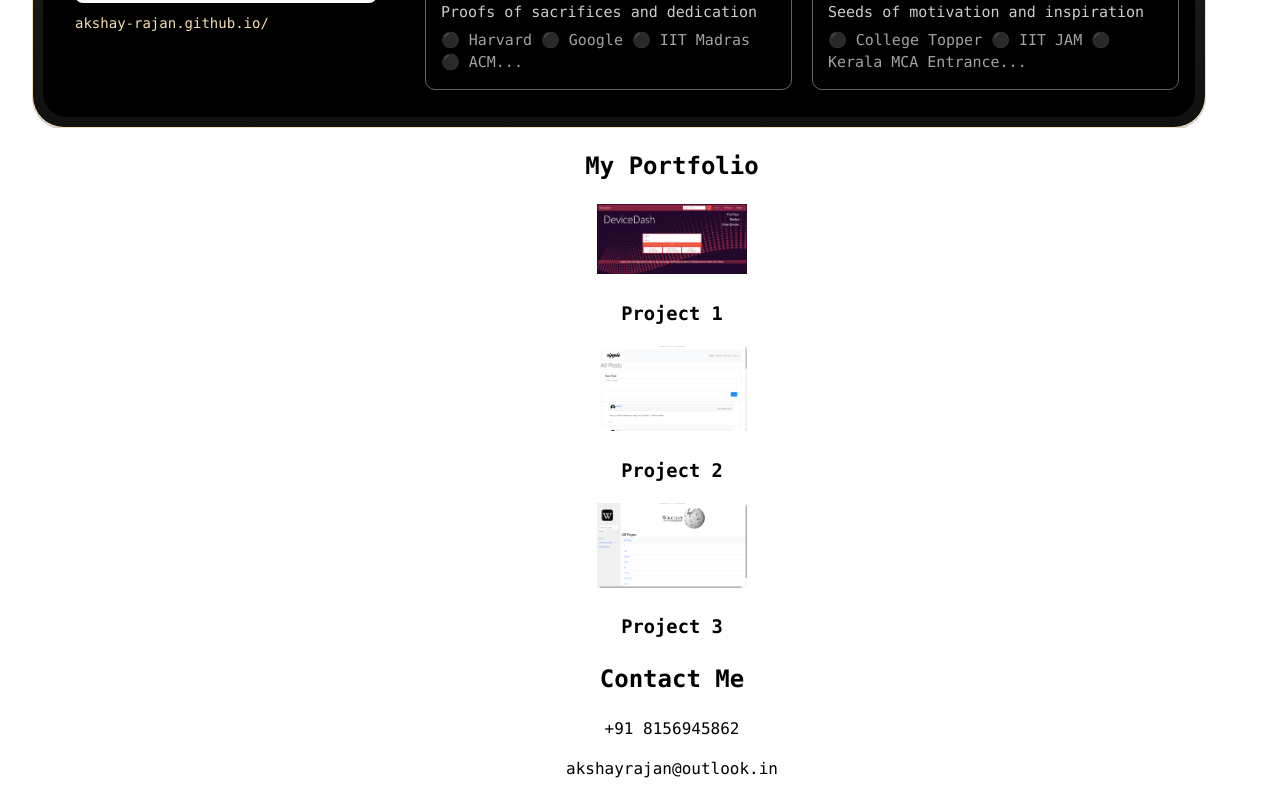
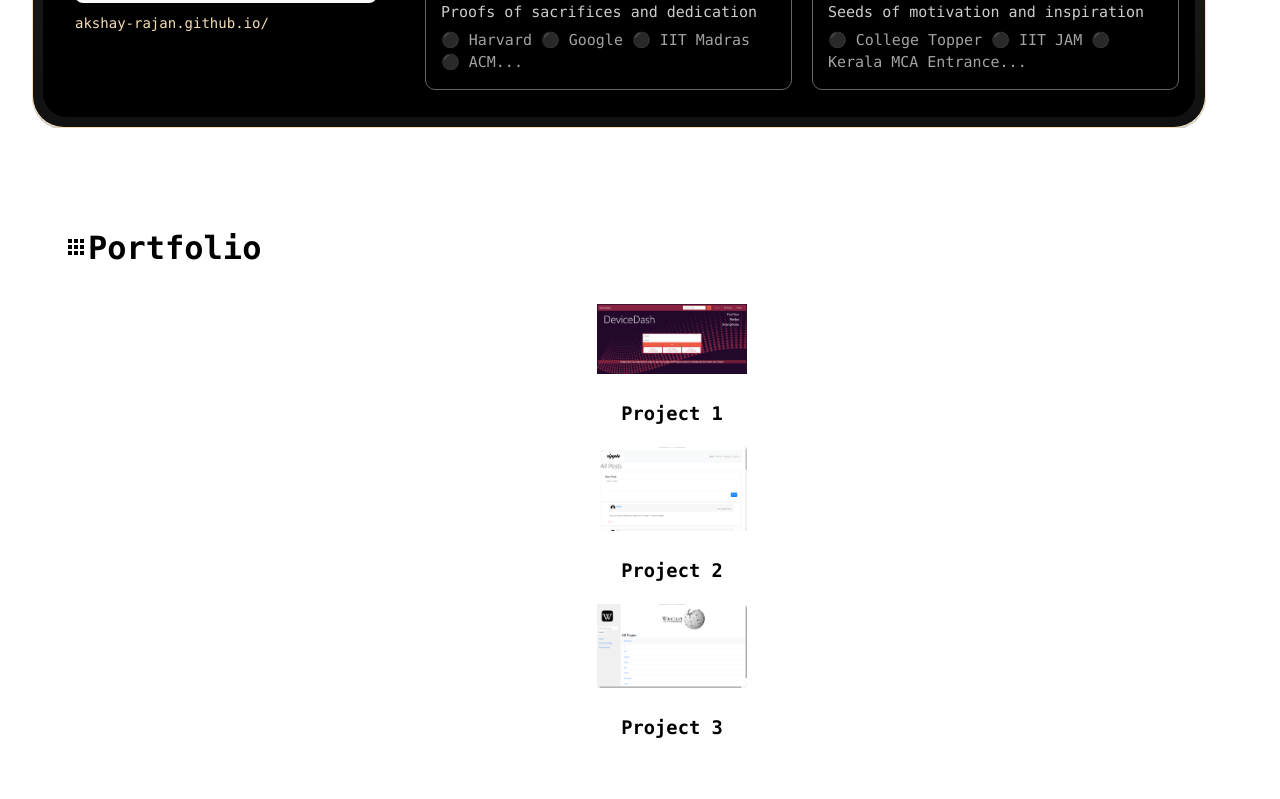
Before and after one commit to akshay-rajan/react-gh-pages, a React (Vite) app: page / in a window 1280 px wide. Shown: the part 1220-2019 px from the top of the page. Built offline with nearby package versions, Linux system fonts and the light colour scheme.

Commit message:
minor updates

```diff
--- a/src/components/Header.jsx
+++ b/src/components/Header.jsx
@@ -24,7 +24,7 @@ export default function Header() {
                 to="about"
                 smooth={true}
                 duration={800}
-                offset={-70}
+                offset={10}
                 id="about-button"
               >
                 About
@@ -35,7 +35,7 @@ export default function Header() {
                 to="projects"
                 smooth={true}
                 duration={800}
-                offset={-40}
+                offset={20}
                 id="projects-button"
               >
                 Projects
@@ -46,16 +46,16 @@ export default function Header() {
                 to="contact"
                 smooth={true}
                 duration={800}
-                offset={-40}
+                offset={20}
                 id="contact-button"
               >
                 Contact
               </Link>
             </li>
           </ul>
-          <button style={{color: 'white'}} id="hamburger" className="js-enabled">
+          {/* <button style={{color: 'white'}} id="hamburger" className="js-enabled">
             <i className="fas fa-bars"></i>
-          </button>
+          </button> */}
         </nav>
       </div>
     </div>
--- a/src/components/ProjectCard.jsx
+++ b/src/components/ProjectCard.jsx
@@ -1,7 +1,13 @@
 import React from 'react';
 
-const ProjectCard = ({ project, isActive, showProjectDetails }) => (
-  <div className={`project-card ${isActive ? 'active' : ''}`} onClick={() => showProjectDetails(project.id)}>
+const ProjectCard = ({ project, isActive, showProjectDetails }) => {
+  const styles = {
+    container: {
+      zIndex: 1,
+    },
+  };
+  return (
+  <div className={`project-card ${isActive ? 'active' : ''}`} onClick={() => showProjectDetails(project.id)} style={styles.container}>
     <div className="project-card-inner">
       <div className="project-card-front">
         <img src={project.image} alt={project.title} width="150px" />
@@ -20,6 +26,6 @@ const ProjectCard = ({ project, isActive, showProjectDetails }) => (
       )}
     </div>
   </div>
-);
+)};
 
 export default ProjectCard;
--- a/src/components/Projects.jsx
+++ b/src/components/Projects.jsx
@@ -1,9 +1,11 @@
 import React, { useState } from 'react';
 import ProjectCard from './ProjectCard';
+import AppsIcon from '@mui/icons-material/Apps';
 
 import proj1 from '../assets/proj1.png';
 import proj2 from '../assets/proj2.png';
 import proj3 from '../assets/proj3.png';
+
 
 const Projects = () => {
   const [activeProject, setActiveProject] = useState(null);
@@ -36,9 +38,26 @@ const Projects = () => {
     setActiveProject(id);
   };
 
+  const styles = {
+    container: {
+      padding: '4rem 0',
+      position: 'relative',
+      zIndex: 1,
+    },
+    heading: {
+      textAlign: 'left',
+      margin: '2rem',
+      fontSize: '2rem',
+      zIndex: 1,
+    },
+  }
+
   return (
-    <div className="projects" id="projects">
-      <h2>My Portfolio</h2>
+    <div className="projects" id="projects" style={styles.container}>
+      <h2 style={styles.heading}>
+        <AppsIcon />
+        Portfolio
+      </h2>
       <div className="portfolio">
         {projects.map(project => (
           <ProjectCard
--- a/src/index.css
+++ b/src/index.css
@@ -212,7 +212,7 @@ button:focus-visible {
   position: sticky;
   top: 0;
   width: 100%;
-  z-index: 100;
+  z-index: 2;
 }
 .header:hover {
   opacity: 1;
```
